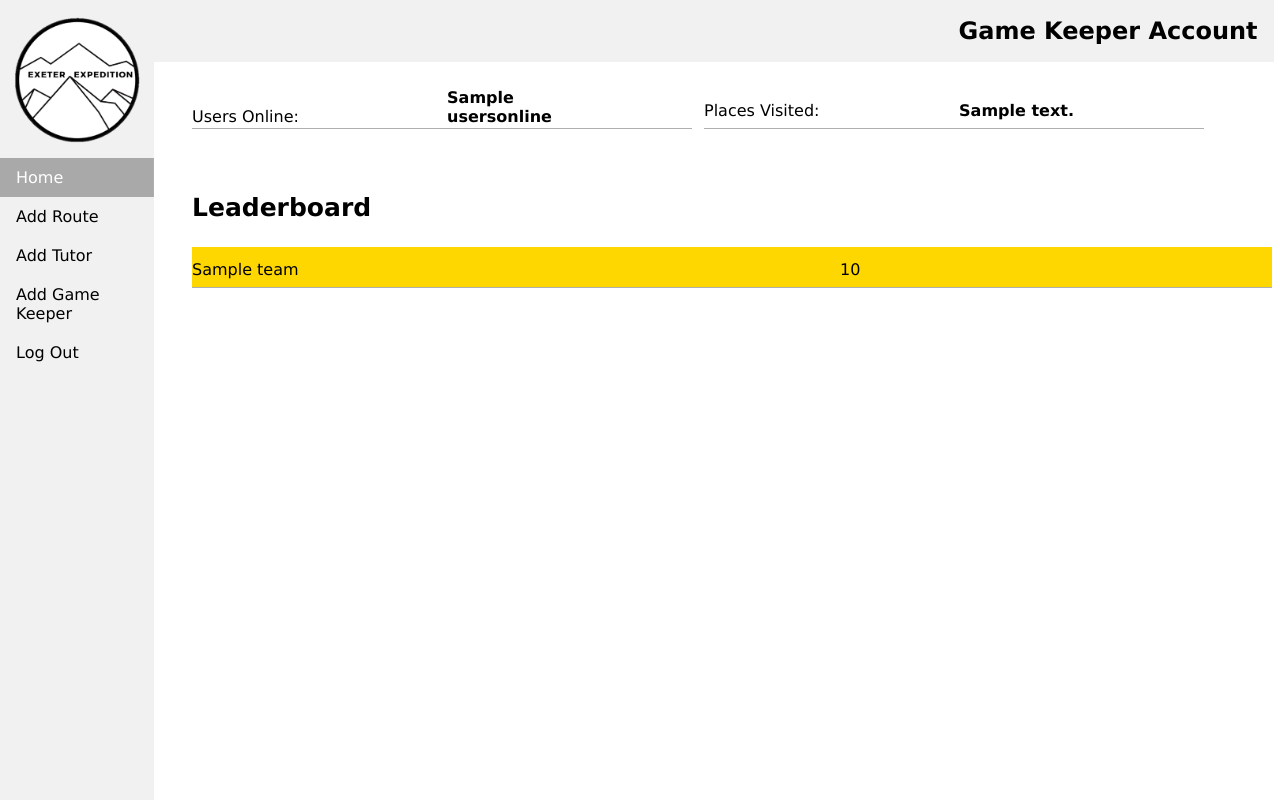
After one commit to Jamie-Nottage/GroupSoftwareEngineering, a Flask app: template Login validation test app/templates/game-keeper-page.html in a window 1280 px wide; the page is wider, and only the part inside the window is pictured. The commit adds this page. Run offline with Flask 2, Linux system fonts and the light colour scheme; the template is opened without the code that fills it: most values are stand-ins (such as "Sample title", 1, 10 or a date in 2020); some libraries are stand-ins or nearby versions.

Commit message:
Placed all code and templates into login test app
Placed all code together into the login test app to test the connection between all the pages and the functionality.

```diff
--- /dev/null
+++ b/Login validation test app/static/css/GameKeeperStyle.css
@@ -0,0 +1,190 @@
+body {
+    margin: 0;
+    font-family: "Avenir", Verdana, Geneva, sans-serif;
+
+}
+
+ul {
+    list-style-type: none;
+    margin: 0;
+    padding: 0;
+    width: 12%;
+    background-color: #f1f1f1;
+    position: fixed;
+    height: 100%;
+    overflow: auto;
+
+
+}
+
+li a {
+    display: block;
+    color: #000;
+    padding: 10px 16px;
+    text-decoration: none;
+
+}
+
+li a.active {
+    background-color: #A9A9A9;
+    border-right: 1px solid #AFAFAF;
+    color: white;
+}
+
+li a:hover:not(.active) {
+    background-color: #555;
+    color: white;
+}
+
+.responsive {
+    width: 100%;
+    max-width: 400px;
+    height: auto;
+}
+
+.account{
+    margin-left:12%;
+    text-align: right;
+    padding:1px 16px;
+    font-size: 12px;
+    width: 85%;
+    background-color: #f1f1f1;
+
+}
+
+.leaderTitle{
+    margin-left:15%;
+    margin-top:5%;
+    width: 100%;
+
+}
+
+/* Gold */
+.row:nth-child(1) {background: gold;}
+
+/* Silver */
+.row:nth-child(2) {background: #c0c0c0;}
+
+/* Bronze */
+.row:nth-child(3) {background: #cd7f32;}
+
+#container {
+    width: 1080px;
+    height: auto;
+    margin-left: 15%;
+
+}
+
+.row {
+    position: relative;
+    display: block;
+    width: 100%;
+    height: 40px;
+    border-bottom: 1px solid #AFAFAF;
+}
+
+.name {
+    position: relative;
+    display: inline-block;
+    width: 60%;
+    line-height: 45px;
+}
+
+.score {
+    position: relative;
+    display: inline-block;
+    width: 30%;
+}
+
+.row:nth-child(1) {
+    background: gold;
+}
+
+.row:nth-child(2) {
+    background: #c0c0c0;
+}
+
+.row:nth-child(3) {
+    background: #cd7f32;
+}
+
+#usersOnline {
+    width: 500px;
+    height: auto;
+    margin-top: 2%;
+    margin-left: 15%;
+    float: left;
+    border-bottom: 1px solid #AFAFAF;
+
+
+}
+
+.length {
+    position: relative;
+    display: block;
+    width: 100%;
+    height: 40px;
+}
+
+.title {
+    position: relative;
+    display: inline-block;
+    width: 50%;
+    line-height: 45px;
+}
+
+.totalNumber {
+    position: relative;
+    display: inline-block;
+    width: 30%;
+}
+
+#placesVisited {
+    width: 500px;
+    height: auto;
+    margin-top: 2%;
+    margin-left: 55%;
+    border-bottom: 1px solid #AFAFAF;
+
+}
+
+.length {
+    position: relative;
+    display: block;
+    width: 100%;
+    height: 40px;
+
+}
+
+.title {
+    position: relative;
+    display: inline-block;
+    width: 50%;
+    line-height: 45px;
+}
+
+.totalNumber {
+    position: relative;
+    display: inline-block;
+    width: 30%;
+}
+
+.allButtons{
+    background-color: #f1f1f1;
+}
+
+.button:hover {
+    background-color: #AFAFAF
+
+}
+
+.lbButton{
+    background-color: #f1f1f1;
+    margin-left: 20px;
+    padding: 4px 4px 4px 4px;
+}
+
+.lbButton:hover {
+    background-color: #AFAFAF
+
+}
--- a/Login validation test app/static/css/HomePageStyle.css
+++ b/Login validation test app/static/css/HomePageStyle.css
@@ -16,7 +16,7 @@ h1{
 }
 
 .left-button, .right-button{
-	padding-top: 50px;
+	margin-top: 60px;
 	width: 50%;
 	float: left;
 	cursor: pointer;
--- /dev/null
+++ b/Login validation test app/templates/game-keeper-page.html
@@ -0,0 +1,67 @@
+<!DOCTYPE html>
+<html>
+    <head>
+        <title>Game Keeper</title>
+        <link rel="stylesheet" type="text/css" href="static/css/GameKeeperStyle.css">
+    </head>
+    <body>
+        <ul>
+            <li><img src="static/img/logo.PNG" alt="Exeter Expedition Logo" class="responsive" width="600" height="400"></li>
+            <li><a class="active" href='/game-keeper'>Home</a></li>
+            <li><a href="#route">Add Route</a></li>
+            <li><a type="button" href='/add-tutor'>Add Tutor</a></li>
+            <li><a type="button" href='/add-game-keeper'>Add Game Keeper</a></li>
+            <li><a href="#LogOut">Log Out</a></li>
+        </ul>
+
+        <div class="account">
+            <h1>Game Keeper Account</h1>
+
+        </div>
+
+        <div id="usersOnline">
+            <div class="length">
+                <div class="title">Users Online: </div>
+                    <div class="totalNumber">
+                        {% if users %}
+                        {% for user in users %}
+                            <b>{{ user.usersonline|e }}</b>
+                        {% else %}
+                            <b>no users found</b>
+                        {% endfor %}
+                        {% endif %}
+                    </div>
+            </div>
+        </div>
+
+        <div id="placesVisited">
+            <div class="length">
+                <div class="title">Places Visited: </div>
+                    <div class="totalNumber">
+                        {% if places %}
+                        {% for place in places %}
+                            <b>{{ place.placesvisited|e }}</b>
+                        {% else %}
+                            <b>no places found</b>
+                        {% endfor %}
+                        {% endif %}
+                    </div>
+            </div>
+        </div>
+
+
+        <div class="leaderTitle">
+            <p style="font-size:25px"><b>Leaderboard</b></p>
+        </div>
+
+        <div id="container">
+            {% for team in teams %}
+            <div class="row">
+                <div class="name">{{ team.teamName }}</div><div class="score">{{ team.score }}</div>
+            </div>
+            {% endfor %}
+
+        </div>
+
+    </body>
+</html>
--- a/Login validation test app/templates/home-page.html
+++ b/Login validation test app/templates/home-page.html
@@ -2,6 +2,8 @@
 <html>
     <head>
 		<title>Exeter Orientation</title>
+		<meta name="viewport" content="width=device-width, initial-scale=0.5,
+			user-scalable=no">
 		<link rel="stylesheet" type="text/css" href="static/css/HomePageStyle.css">
     </head>
     <body>
@@ -14,11 +16,11 @@
 		</div>
 
         <div class="left-button">
-			<button onclick="location.href= '/login-page';" class="btn"><img src="static/img/login.png" alt="login"></button>
+			<button type="button" onclick="location.href= '/login';" class="btn"><img style="max-width: 80%; height: auto;" src="static/img/login.png" alt="login"></button>
         </div>
 
         <div class="right-button">
-			<button onclick="location.href = '/signup-page';" class="btn"><img src="static/img/SignUp.png" alt="signup"></button>
+			<button type="button" onclick="location.href = '/signup';" class="btn"><img style="max-width: 80%; height: auto;" src="static/img/SignUp.png" alt="signup"></button>
         </div>
     </body>
 </html>
```
Also changed, not shown: Login validation test app/static/css/AddGKStyle.css (added, +80 -0 lines), Login validation test app/static/css/AddTutorStyle.css (added, +83 -0 lines), Login validation test app/templates/add-game-keeper.html (added, +57 -0 lines), Login validation test app/templates/add-tutor.html (added, +51 -0 lines), Login validation test app/templates/login-page.html (+8 -3 lines), Login validation test app/templates/signup-page.html (+9 -3 lines), Login validation test app/test.py (+117 -20 lines).
